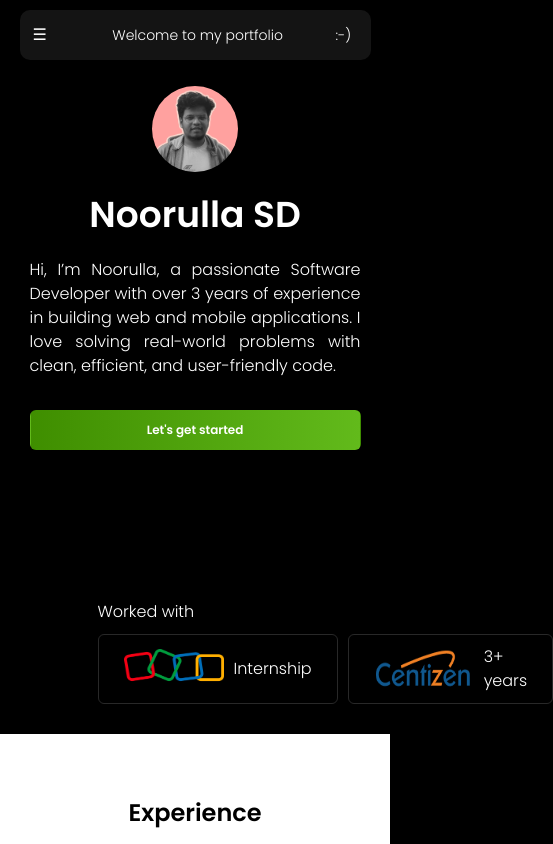
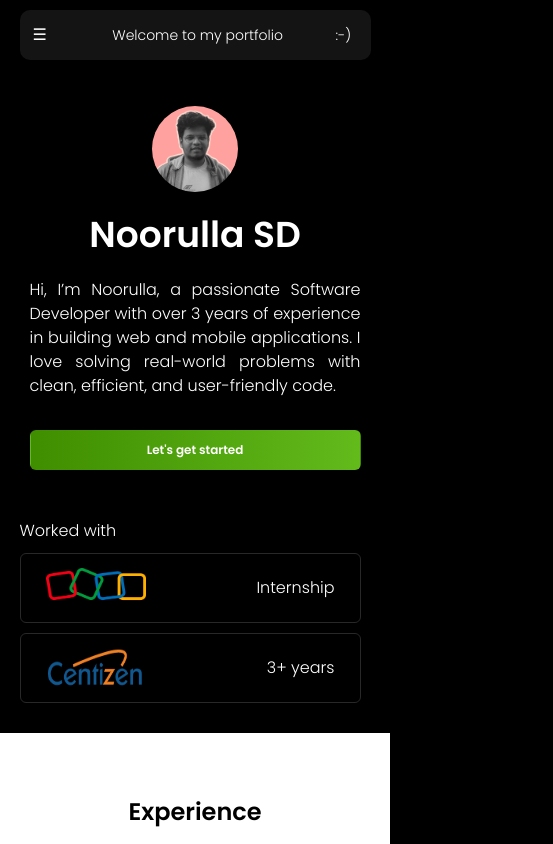
Before and after one commit to NoorullaSD/My-Portfolio, a React (Vite) app: page / in a window 390 px wide. Shown: the top 844 px of the page, 553 px wide, since content can reach past the window. Built offline with nearby package versions, Linux system fonts and the light colour scheme.

Commit message:
design changes

```diff
--- a/src/components/dashboard.jsx
+++ b/src/components/dashboard.jsx
@@ -49,7 +49,7 @@ function DashBoard() {
                         <img src={MyImages} className="myImage" alt="Noorulla" />
                     </div>
                 }
-                <div className="workedContainer order-2 mt-3" style={{ paddingLeft: windowWidth > 600 ? 150 : 0 }}>
+                <div className="workedContainer order-2" style={{ paddingLeft: windowWidth > 600 ? 150 : 0 }}>
                     <p className="poppinsSubText">Worked with</p>
                     <div className="workExp">
                         {
--- a/src/styles/dashBoard.css
+++ b/src/styles/dashBoard.css
@@ -3,6 +3,7 @@
     display: flex;
     flex-wrap: wrap;
     flex-direction: row;
+    padding-top: 20px;
 }
 
 .infoText {
@@ -25,6 +26,19 @@
         display: flex;
         flex-direction: column;
         height: 45vh;
+    }
+}
+
+/* For small screens */
+@media (max-width: 500px) {
+    .infoText {
+        max-width: 90%;
+        min-width: 50%;
+        padding-left: 150px;
+        padding-right: 150px;
+        display: flex;
+        flex-direction: column;
+        height: 35vh;
     }
 }
 
@@ -109,9 +123,26 @@
     padding-bottom: 30px;
 }
 
+@media (max-width: 600px) {
+
+    .workedContainer {
+        width: 90%;
+        padding-bottom: 30px;
+    }
+}
+
 
 .workExp {
     display: flex;
+}
+
+
+/* Mobile (<= 400px) */
+@media (max-width: 600px) {
+    .workExp {
+        display: flex;
+        flex-direction: column;
+    }
 }
 
 .centizenConainer {
@@ -128,8 +159,29 @@
     border-width: 1.5px;
     border-color: rgba(51, 51, 51, 0.8);
     border-radius: 6px;
+}
 
+/* Mobile (<= 400px) */
+@media (max-width: 600px) {
+    .centizenConainer {
+        width: auto;
+        padding-left: 25px;
+        padding-right: 25px;
+        height: 70px;
+        display: flex;
+        align-items: center;
+        justify-content: space-between;
+        margin-top: 10px;
+        margin-right: 10px;
+        border-style: solid;
+        border-width: 1.5px;
+        border-color: rgba(51, 51, 51, 0.8);
+        border-radius: 6px;
+    }
 }
+
+
+
 
 .centizen {
     width: 100px;
```
